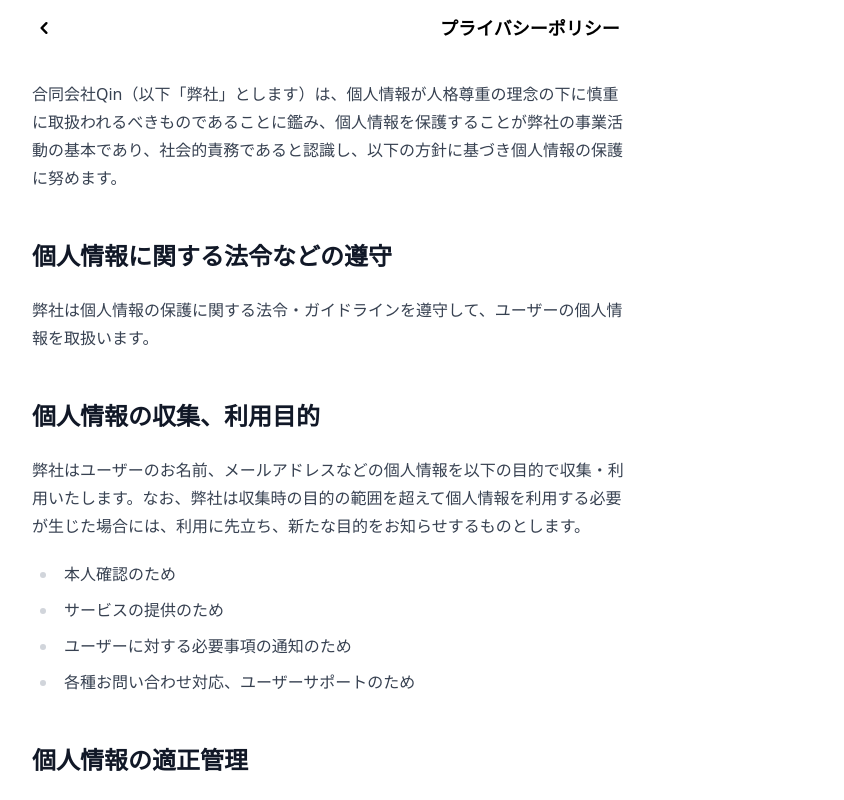
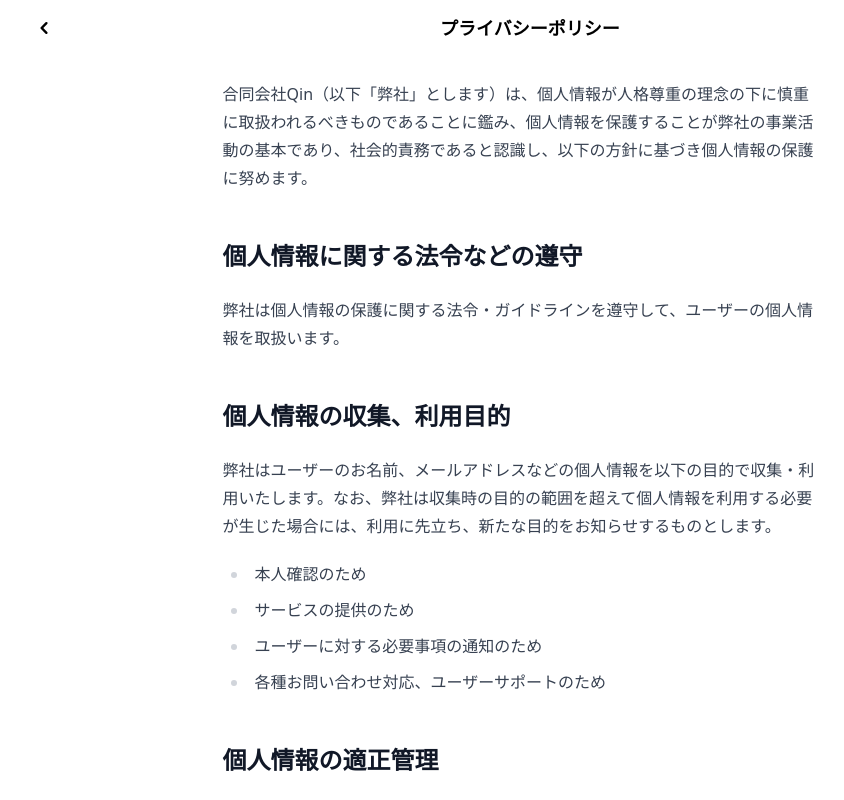
Before and after one commit to qin-todo-team-i/qin-todo-team-i, a Next.js app: page /support/privacy-policy in a window 1280 px wide. Shown: the top 800 px of the page, without its empty margins (120-964 px from the left). Built offline with nearby package versions, Linux system fonts and the light colour scheme.

Commit message:
💄 fix styles

```diff
--- a/src/pages/support/privacy-policy/index.jsx
+++ b/src/pages/support/privacy-policy/index.jsx
@@ -3,7 +3,7 @@ import { AccountLayout } from "src/layouts/AccountLayout";
 
 const PrivacyPolicy = () => {
   return (
-    <div className="prose">
+    <div className="prose mx-auto">
       <p>
         合同会社Qin（以下「弊社」とします）は、個人情報が人格尊重の理念の下に慎重に取扱われるべきものであることに鑑み、個人情報を保護することが弊社の事業活動の基本であり、社会的責務であると認識し、以下の方針に基づき個人情報の保護に努めます。
       </p>
```
